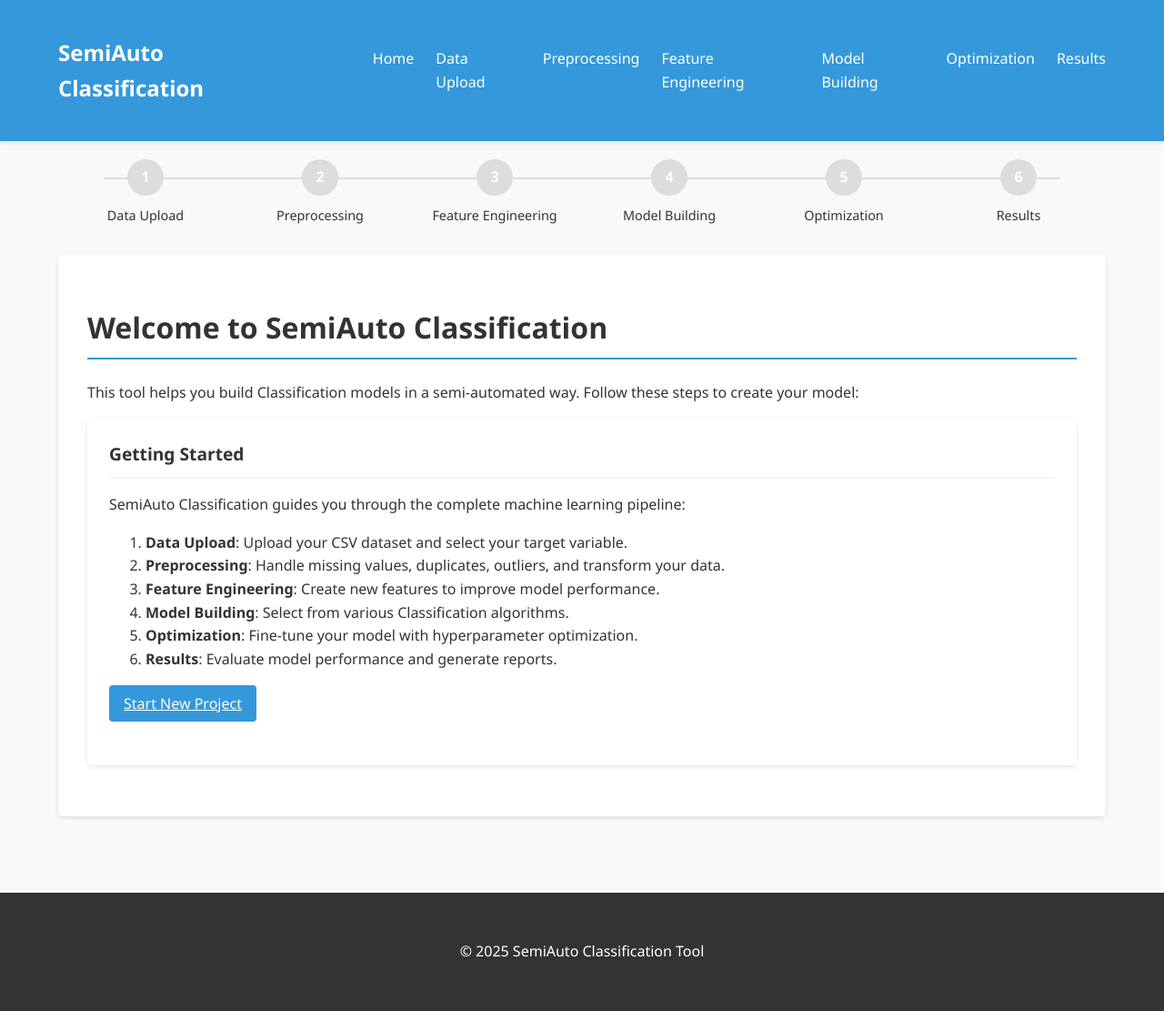
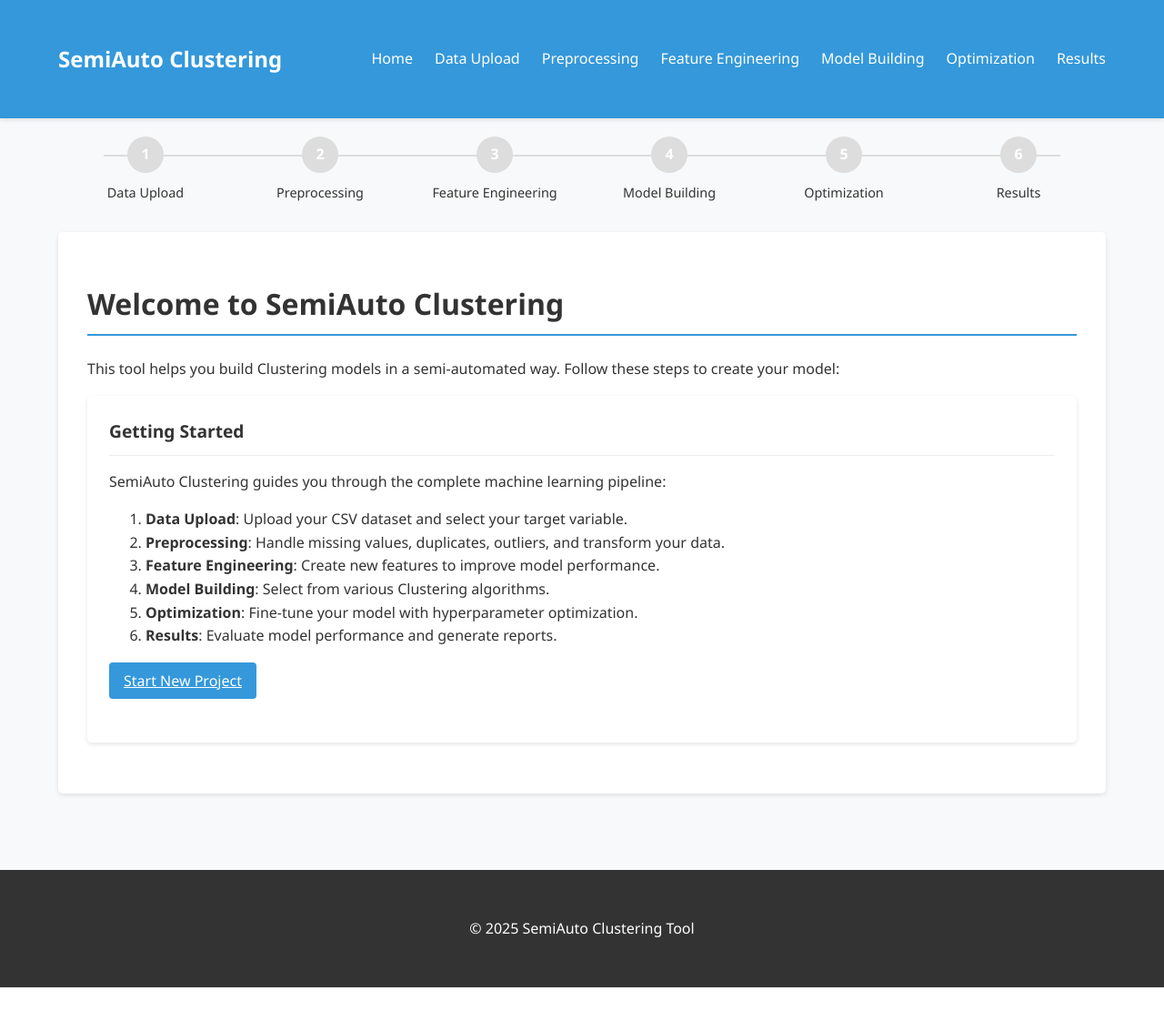
Before and after one commit to Akshat-Sharma-110011/SemiAuto-Clustring, a FastAPI app: page / in a window 1280 px wide. Shown: the whole page at 91% size. After the commit the page ends 1085 px from the top, so only its background shows below. Run offline with FastAPI, Linux system fonts and the light colour scheme.

Commit message:
SemiAuto Clustering Initialized

```diff
--- a/templates/base.html
+++ b/templates/base.html
@@ -3,14 +3,14 @@
 <head>
     <meta charset="UTF-8">
     <meta name="viewport" content="width=device-width, initial-scale=1.0">
-    <title>{% block title %}SemiAuto Regression{% endblock %}</title>
+    <title>{% block title %}SemiAuto Clustering{% endblock %}</title>
     <link rel="stylesheet" href="{{ url_for('static', path='/css/styles.css') }}">
     {% block extra_css %}{% endblock %}
 </head>
 <body>
     <header>
         <div class="container">
-            <div class="logo">SemiAuto Classification</div>
+            <div class="logo">SemiAuto Clustering</div>
             <nav>
                 <ul>
                     <li><a href="/">Home</a></li>
@@ -58,7 +58,7 @@
 
     <footer>
         <div class="container">
-            <p>&copy; 2025 SemiAuto Classification Tool</p>
+            <p>&copy; 2025 SemiAuto Clustering Tool</p>
         </div>
     </footer>
 
--- a/templates/error.html
+++ b/templates/error.html
@@ -1,6 +1,6 @@
 {% extends "base.html" %}
 
-{% block title %}Error - SemiAuto Classification{% endblock %}
+{% block title %}Error - SemiAuto Clustering{% endblock %}
 
 {% block extra_css %}
 <style>
--- a/templates/index.html
+++ b/templates/index.html
@@ -1,15 +1,15 @@
 {% extends "base.html" %}
 
-{% block title %}SemiAuto Classification - Home{% endblock %}
+{% block title %}SemiAuto Clustering - Home{% endblock %}
 
 {% block content %}
 <div class="main-content">
-    <h1 class="section-title">Welcome to SemiAuto Classification</h1>
-    <p>This tool helps you build Classification models in a semi-automated way. Follow these steps to create your model:</p>
+    <h1 class="section-title">Welcome to SemiAuto Clustering</h1>
+    <p>This tool helps you build Clustering models in a semi-automated way. Follow these steps to create your model:</p>
 
     <div class="card">
         <div class="card-header">Getting Started</div>
-        <p>SemiAuto Classification guides you through the complete machine learning pipeline:</p>
+        <p>SemiAuto Clustering guides you through the complete machine learning pipeline:</p>
         <ol>
             <li>
                 <strong>Data Upload</strong>: Upload your CSV dataset and select your target variable.
@@ -21,7 +21,7 @@
                 <strong>Feature Engineering</strong>: Create new features to improve model performance.
             </li>
             <li>
-                <strong>Model Building</strong>: Select from various Classification algorithms.
+                <strong>Model Building</strong>: Select from various Clustering algorithms.
             </li>
             <li>
                 <strong>Optimization</strong>: Fine-tune your model with hyperparameter optimization.
--- a/templates/model_building.html
+++ b/templates/model_building.html
@@ -1,17 +1,17 @@
 {% extends "base.html" %}
 
-{% block title %}SemiAuto Classification - Model Building{% endblock %}
+{% block title %}SemiAuto Clustering - Model Building{% endblock %}
 
 {% block content %}
 <div class="main-content">
     <h1 class="section-title">Model Building</h1>
-    <p>Select a classification algorithm to build your model.</p>
+    <p>Select a Clustering algorithm to build your model.</p>
 
     <div class="card">
         <div class="card-header">Choose Model</div>
         <form id="modelBuildingForm">
             <div class="form-group">
-                <label for="modelName">Classification Algorithm</label>
+                <label for="modelName">Clustering Algorithm</label>
                 <select id="modelName" name="model_name" required>
                     <option value="" disabled selected>Select a model</option>
                     {% for model_name in available_models %}
```
Also changed, not shown: templates/results.html (+20 -20 lines).
